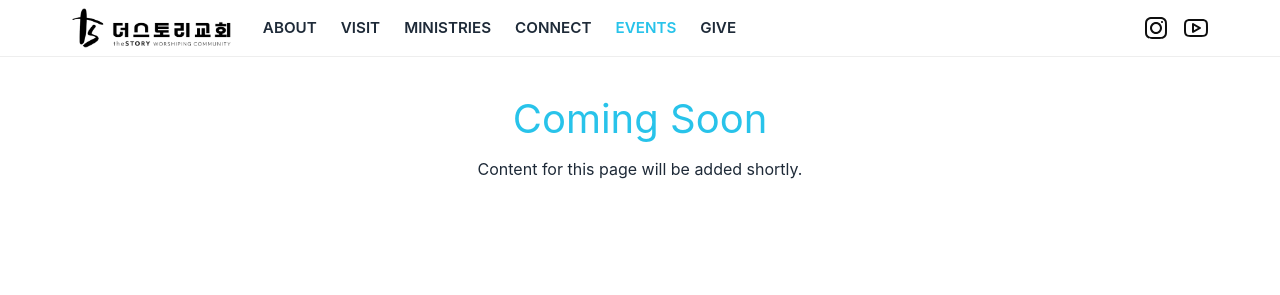
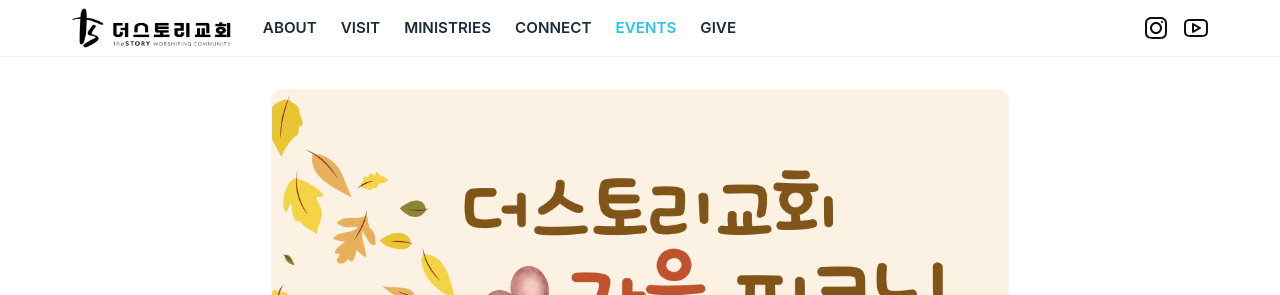
Before and after one commit to bumvino/theSTORY, a Next.js app: page /events in a window 1280 px wide. Shown: the top 295 px of the page. Built offline with nearby package versions, Linux system fonts and the light colour scheme.

Commit message:
event update

```diff
--- a/app/events/page.js
+++ b/app/events/page.js
@@ -1,10 +1,45 @@
-export default function Page() {
+// pages/event.js
+import Head from "next/head";
+import Image from "next/image";
+
+export default function EventPage() {
     return (
-        <section className="about-section">
-            <div className="content-container">
-                <h1 className="about-title">Coming Soon</h1>
-                <p>Content for this page will be added shortly.</p>
-            </div>
-        </section>
+        <>
+            <Head>
+                <title>더스토리교회 가을 피크닉</title>
+                <meta
+                    name="description"
+                    content="더스토리교회 가을 피크닉 with Baby Shower - 9월 14일, 2025, 제라드 랜딩 공원"
+                />
+            </Head>
+
+            <main className="min-h-screen bg-white">
+                {/* Poster */}
+                <div className="max-w-3xl mx-auto px-4 py-8">
+                    <Image
+                        src="/events/fall-picnic.png"
+                        alt="더스토리교회 가을 피크닉 포스터"
+                        width={800}
+                        height={1000}
+                        className="w-full h-auto rounded-xl shadow"
+                        priority
+                    />
+                </div>
+
+                {/* Google Map Embed */}
+                <div className="max-w-3xl mx-auto px-4 pb-16">
+                    <iframe
+                        src="https://www.google.com/maps/embed?pb=!1m18!1m12!1m3!1d3308.7099578741154!2d-84.26755712386365!3d33.97429367318634!2m3!1f0!2f0!3f0!3m2!1i1024!2i768!4f13.1!3m3!1m2!1s0x88f5a080c4509415%3A0xc8b6e47c0bd14c29!2sGarrard%20Landing%20Park!5e0!3m2!1sen!2sus!4v1757629324245!5m2!1sen!2sus"
+                        width="100%"
+                        height="450"
+                        style={{ border: 0 }}
+                        allowFullScreen=""
+                        loading="lazy"
+                        referrerPolicy="no-referrer-when-downgrade"
+                        className="rounded-xl shadow"
+                    ></iframe>
+                </div>
+            </main>
+        </>
     );
 }
```
Also changed, not shown: public/events/fall-picnic.png (added).
